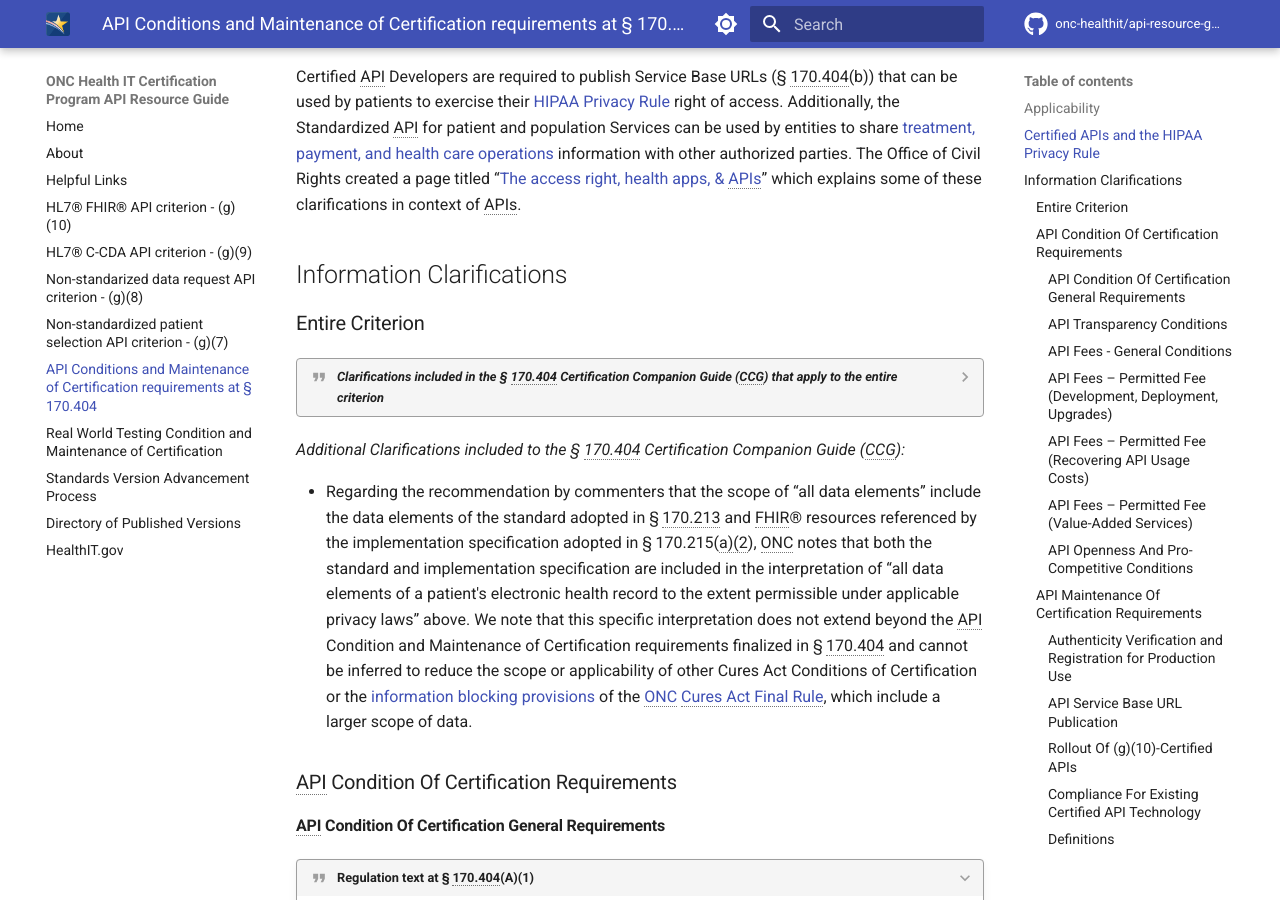
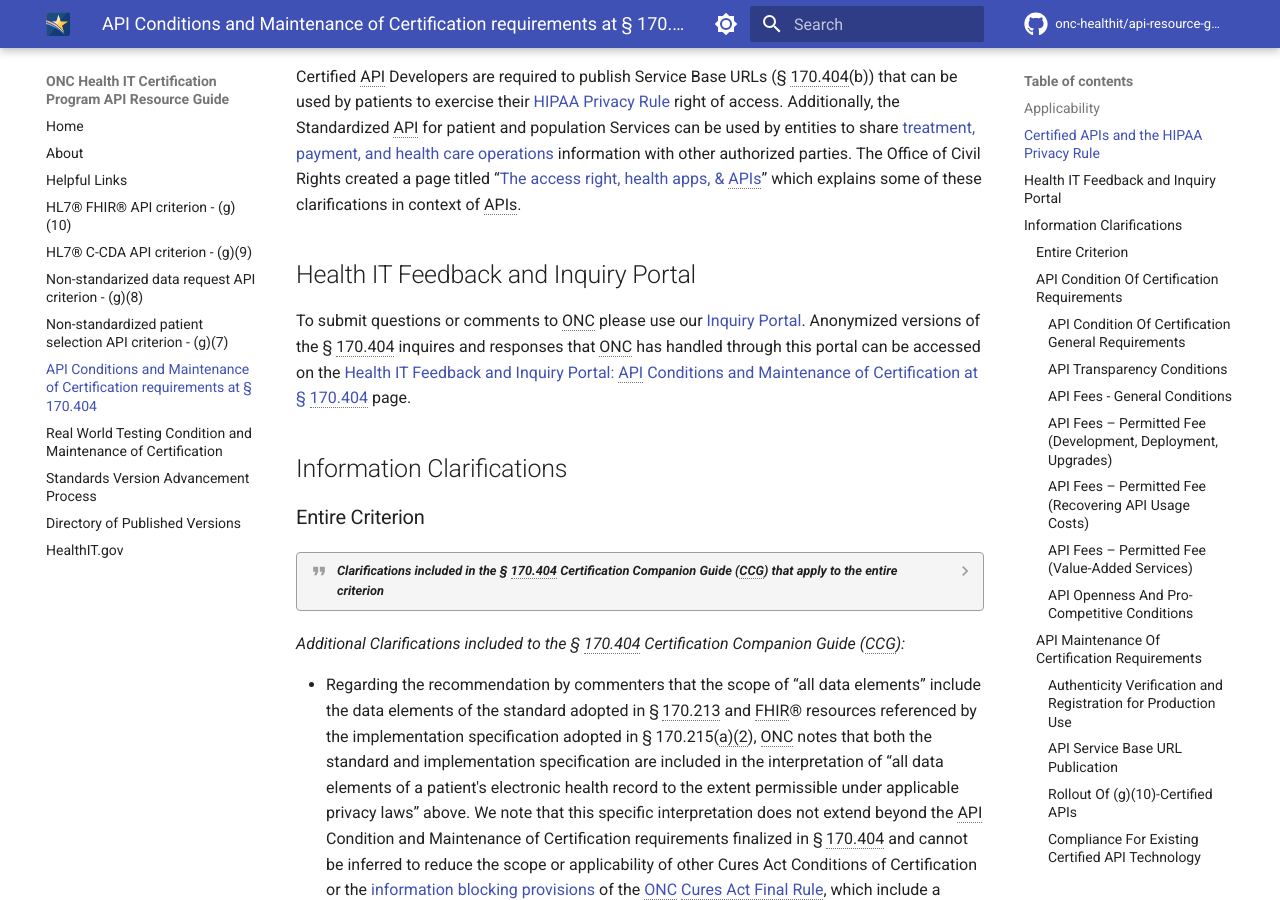
Before and after one commit to onc-healthit/api-resource-guide, an MkDocs documentation site: the page built from docs/404-conditions-maintenance.md, in a window 1280 px wide and 900 px high, scrolled down 832 px. Built offline with MkDocs 1.6.1 and Material for MkDocs 9.7.7, drawn with Linux system fonts in a browser that asks for light colours; comment, search, counter and statistics services are not loaded; the version menu is left out; some of the changed text lies outside the part shown.

Commit message:
404 anonymized inquiries scaffolding

```diff
--- a/docs/404-conditions-maintenance.md
+++ b/docs/404-conditions-maintenance.md
@@ -1,6 +1,6 @@
 <!-- $criterion-endpoint{"condition-ccg/application-programming-interfaces"} -->
 
-# API Condition and Maintenance of Certification at § 170.404
+# API Conditions and Maintenance of Certification at § 170.404
 
 This section considers the API Condition and Maintenance of Certification requirements, including all the content contained in the <a target = "_blank" href = "https://www.federalregister.gov/d/2020-07419/p-1162">ONC Cures Act Final Rule Conditions of Certification API preamble</a>, the <a target = "_blank" href = "https://www.federalregister.gov/d/2020-24376/p-98">ONC Interim Final Rule API preamble</a> and the <a target = "_blank" href = "https://ecfr.federalregister.gov/current/title-45/subtitle-A/subchapter-D/part-170#p-170.404(a)">regulation paragraphs in § 170.404</a>.
 
@@ -13,6 +13,10 @@
 Certified API Developers must publish Service Base URLs for patient access.
 
 Certified API Developers are required to publish Service Base URLs (§ 170.404(b)) that can be used by patients to exercise their <a target = "_blank" href = "https://www.hhs.gov/hipaa/index.html">HIPAA Privacy Rule</a> right of access. Additionally, the Standardized API for patient and population Services can be used by entities to share <a target = "_blank" href = "https://www.hhs.gov/hipaa/for-professionals/privacy/guidance/disclosures-treatment-payment-health-care-operations/index.html">treatment, payment, and health care operations</a> information with other authorized parties. The Office of Civil Rights created a page titled “<a target = "_blank" href = "https://www.hhs.gov/hipaa/for-professionals/privacy/guidance/access-right-health-apps-apis/index.html">The access right, health apps, & APIs</a>” which explains some of these clarifications in context of APIs.
+
+## Health IT Feedback and Inquiry Portal
+
+To submit questions or comments to ONC please use our <a target = "_blank" href = "https://www.healthit.gov/feedback">Inquiry Portal</a>. Anonymized versions of the § 170.404 inquires and responses that ONC has handled through this portal can be accessed on the [Health IT Feedback and Inquiry Portal: API Conditions and Maintenance of Certification at § 170.404](inquiry-portal/404-inquiries.md) page.
 
 ## Information Clarifications
 
--- /dev/null
+++ b/docs/inquiry-portal/404-inquiries.md
@@ -0,0 +1,15 @@
+# Health IT Feedback and Inquiry Portal: API Conditions and Maintenance of Certification at § 170.404
+
+This section contains anonymized feedback and inquiries, related to the API Conditions and Maintenance of certification requirements at § 170.404, that ONC has handled through the ONC <a target = "_blank" href = "https://www.healthit.gov/feedback">Health IT Feedback Portal</a>. The inquiries are organized by date under headers that mirror the organization of paragraphs in the Code of Federal Regulations at 45 CFR § 170.404.
+
+!!! attention
+
+    The date headers provide important context as some information may have changed since the time of an inquiry and response.
+
+## Applies to Entire Criterion
+### July 2021
+**Stakeholder Inquiry**:
+
+**ONC Response**:
+
+--8<-- "includes/abbreviations.md"
```
